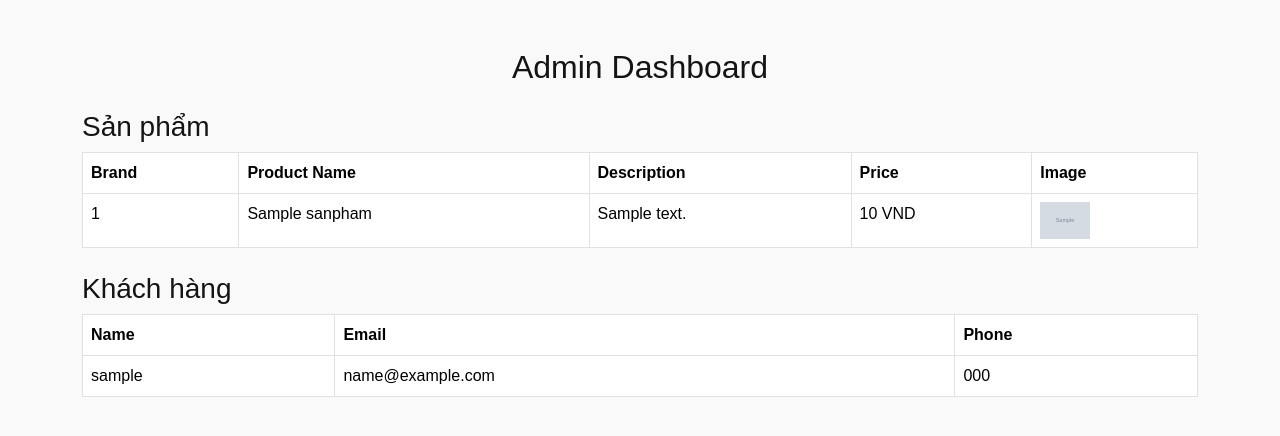
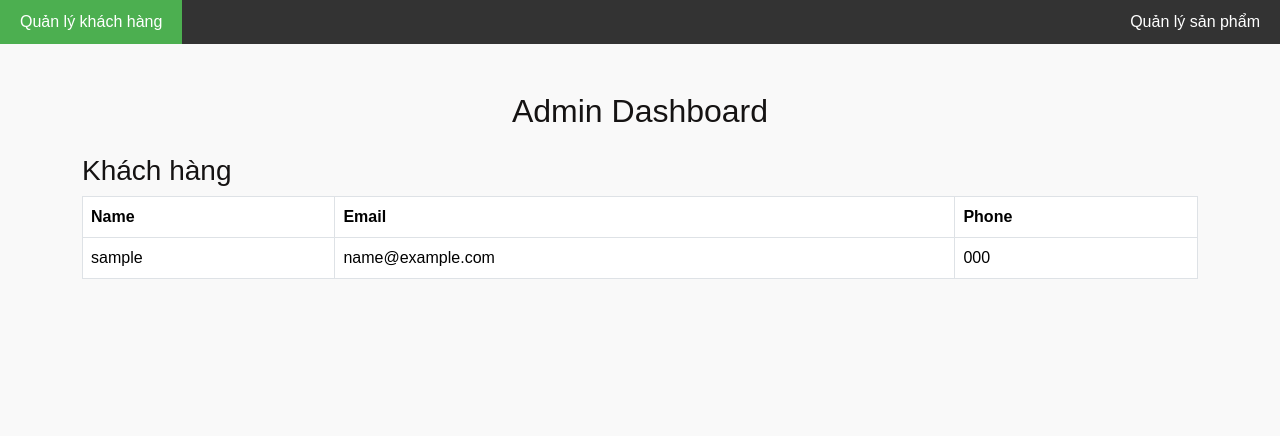
Before and after one commit to tananh77/ShopGiay, a PHP site: page /shopgiay/admin_dashboard.php in a window 1280 px wide. Shown: the top 436 px of the page. Run offline with PHP 8.4, Linux system fonts and the light colour scheme; tables that the repository leaves empty or names only in its code hold one stand-in row (values such as "Sample post"); grey boxes marked "Sample" are stand-in pictures.

Commit message:
xem nguoi dug

```diff
--- a/admin_dashboard.php
+++ b/admin_dashboard.php
@@ -17,41 +17,48 @@ $result_users = mysqli_query($conn, $query_users);
 <head>
     <meta charset="UTF-8">
     <meta name="viewport" content="width=device-width, initial-scale=1.0">
-    <title>Admin Dashboard</title>
+    <title>Admin Dhboard</title>
     <!-- Thêm Bootstrap cho giao diện đẹp -->
     <link href="https://cdn.jsdelivr.net/npm/bootstrap@5.3.0-alpha1/dist/css/bootstrap.min.css" rel="stylesheet">
     <link href="style.css" rel="stylesheet">
 </head>
+<style>   ul.navbar {
+            list-style-type: none;
+            padding: 0;
+            margin: 0;
+            background-color: #333;
+        }
+
+        ul.navbar li {
+            display: inline-block;
+        }
+
+        ul.navbar li a {
+            display: block;
+            padding: 10px 20px;
+            color: white;
+            text-decoration: none;
+            background-color: #333;
+        }
+
+        ul.navbar li a:hover {
+            background-color: #4CAF50; /* Màu nền khi hover */
+        }
+
+        h1 {
+            text-align: center;
+            margin-top: 20px;
+        }</style>
+<ul class="navbar">
+        <li><a href="#">Quản lý khách hàng</a></li>
+        <li><a href="admin.php">Quản lý sản phẩm </a></li>
+    </ul>
 <body>
     <div class="container mt-5">
         <h2 class="text-center">Admin Dashboard</h2>
 
         <!-- Bảng thông tin sản phẩm -->
-        <h3 class="mt-4">Sản phẩm</h3>
-        <table class="table table-bordered">
-            <thead>
-                <tr>
 
-                    <th>Brand</th>
-                    <th>Product Name</th>
-                    <th>Description</th>
-                    <th>Price</th>
-                    <th>Image</th>
-                </tr>
-            </thead>
-            <tbody>
-                <?php while($row = mysqli_fetch_assoc($result_products)): ?>
-                    <tr>
-
-                        <td><?php echo $row['brand_id']; ?></td>
-                        <td><?php echo $row['product_name']; ?></td>
-                        <td><?php echo $row['description']; ?></td>
-                        <td><?php echo number_format($row['price'], 0, ',', '.'); ?> VND</td>
-                        <td><img src="../img/<?php echo $row['image']; ?>" alt="<?php echo $row['product_name']; ?>" width="50"></td>
-                    </tr>
-                <?php endwhile; ?>
-            </tbody>
-        </table>
 
         <!-- Bảng thông tin khách hàng -->
         <h3 class="mt-4">Khách hàng</h3>
```
Also changed, not shown: admin.php (+33 -1 lines).
